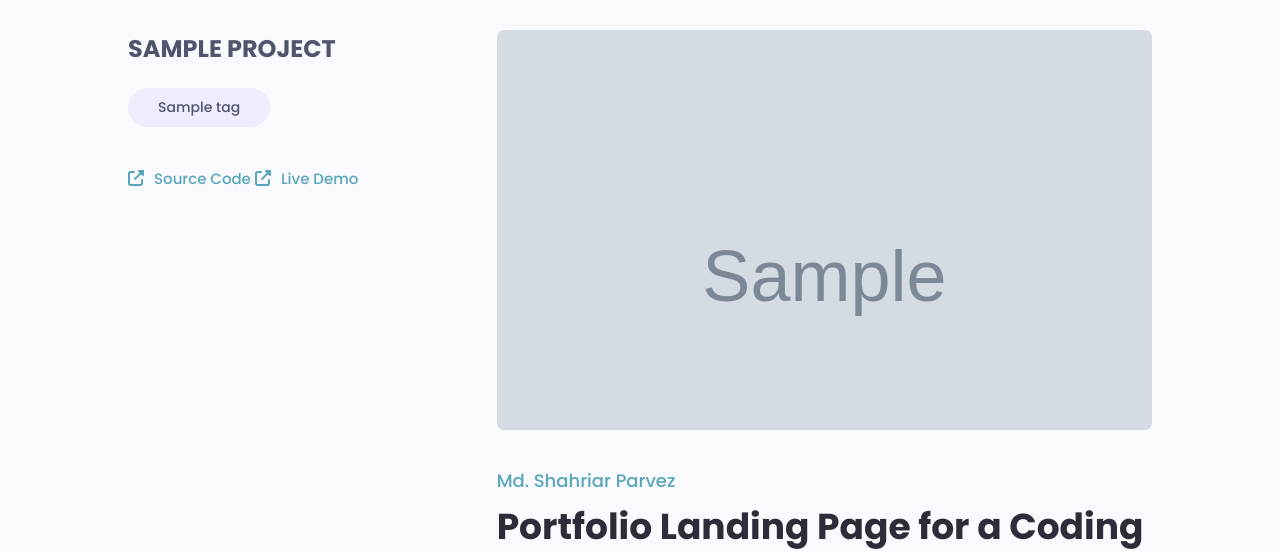
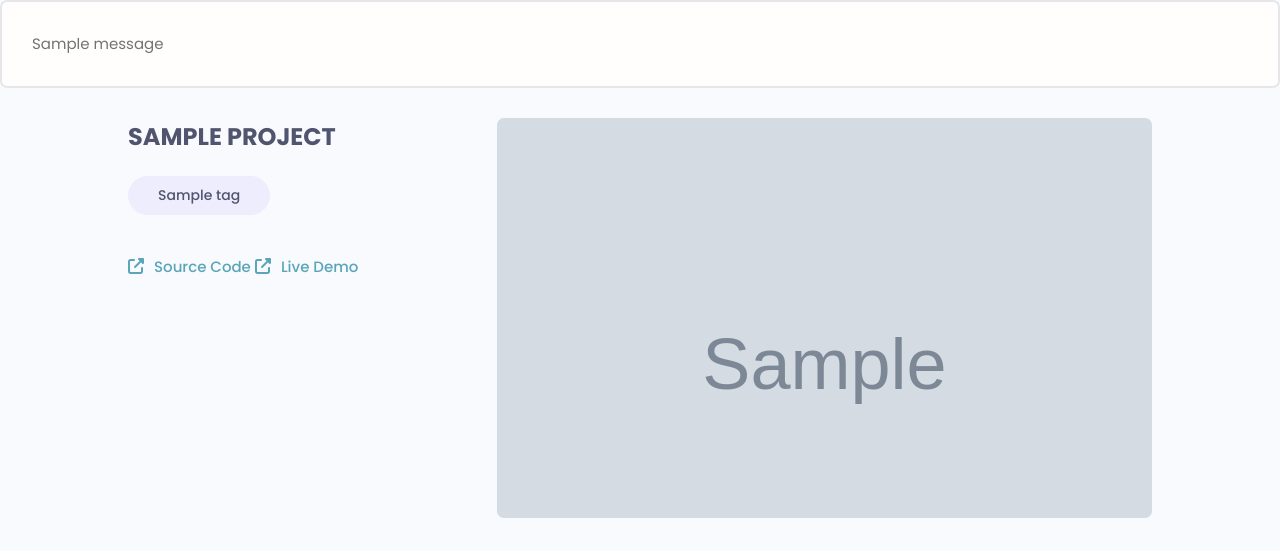
Before and after one commit to AnatoliyShk/developer-search, a Django app: page /projects/00000000-0000-0000-0000-000000000001/ in a window 1280 px wide. Shown: the part 77-628 px from the top of the page. Run offline with Django 5.2, Linux system fonts and the light colour scheme; tables that the repository leaves empty hold one stand-in row (values such as "Sample post"); grey boxes marked "Sample" are stand-in pictures; one stand-in notice (Sample message) is shown; parts of the project's set-up code (start-up, migrations or seed data) failed here and were passed over; some libraries are stand-ins or nearby versions.

Commit message:
Show error messages

```diff
--- a/templates/main.html
+++ b/templates/main.html
@@ -20,6 +20,13 @@
     <body>
         {% include 'navbar.html' %}
 
+        {% if messages %}
+            <div class="messages">
+                {% for message in messages %}
+                    <div class="message {{ message.tags }}">{{ message }}</div>
+                {% endfor %}
+            </div>
+        {% endif %}
         {% block content %}
         {% endblock %}
     </body>
--- a/users/views.py
+++ b/users/views.py
@@ -14,6 +14,7 @@ def loginUser(request):
         try:
             user = User.objects.get(username=username)
         except:
+            messages.error(request, 'User does not exist')
             user = None
 
         user = authenticate(request, username=username, password=password)
```
